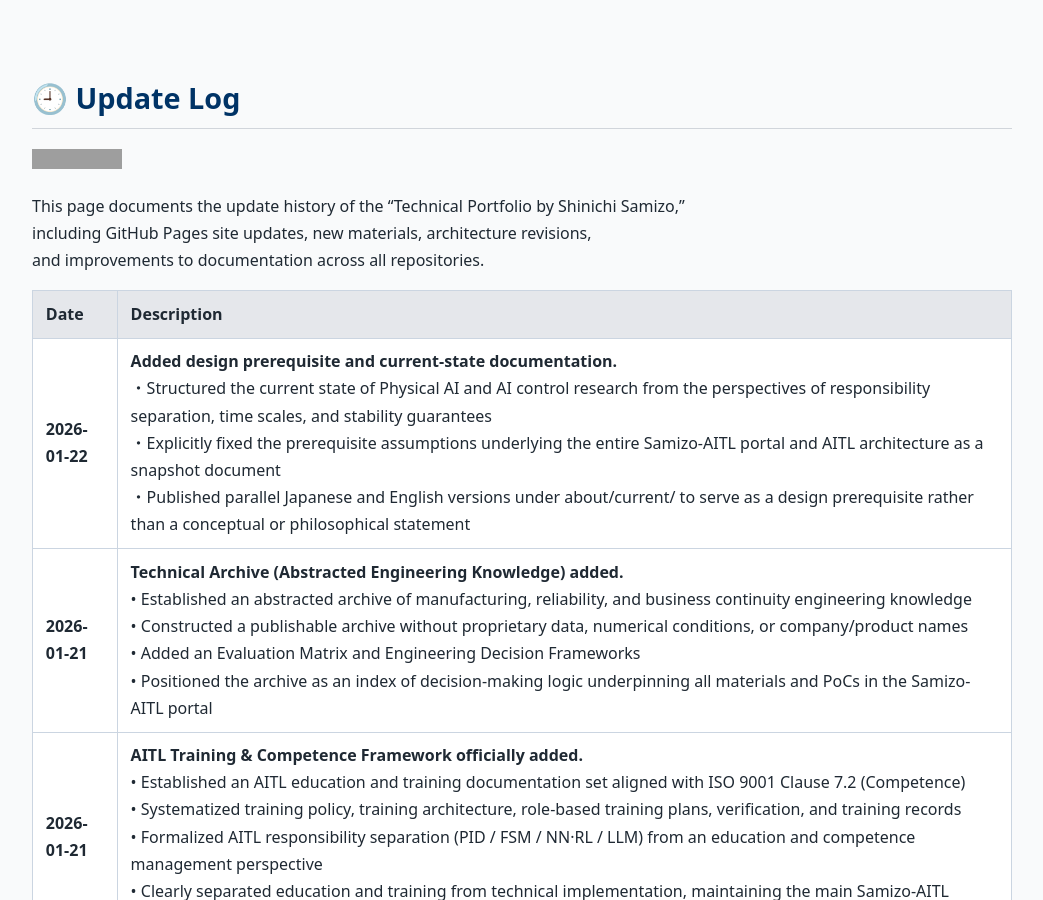
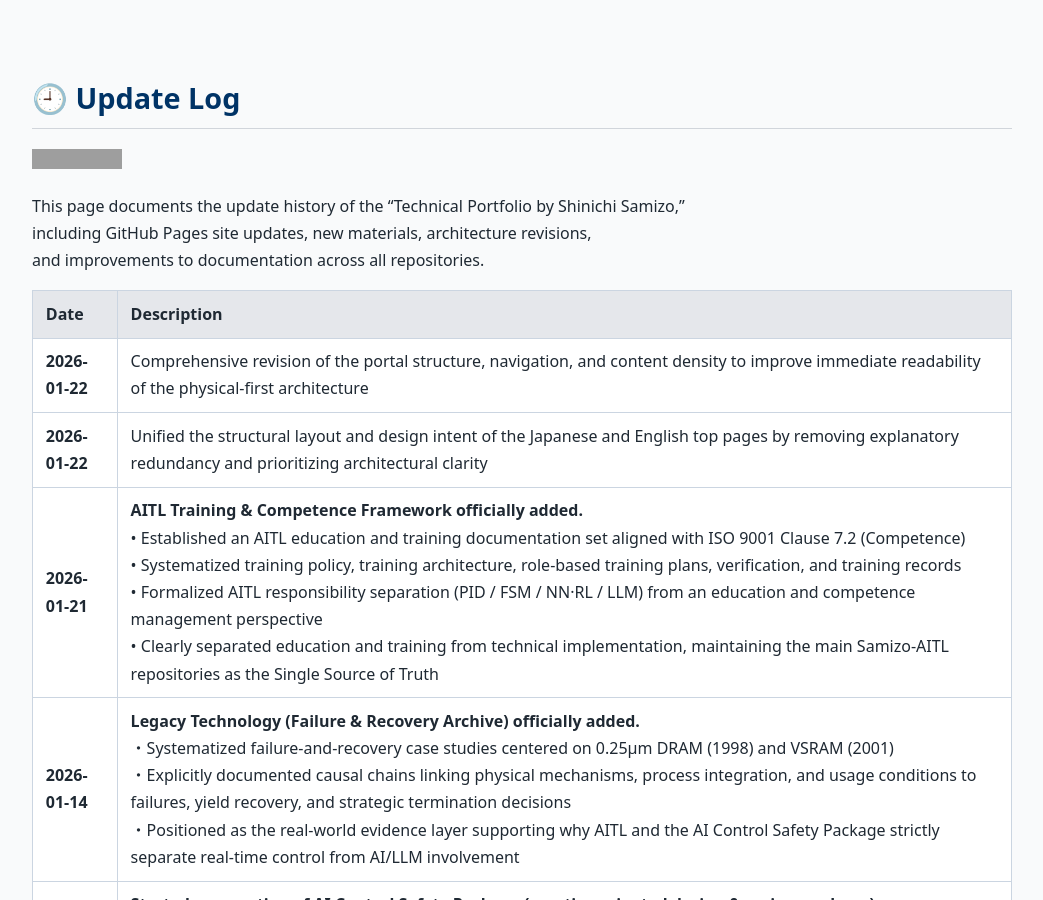
Before and after one commit to Samizo-AITL/Samizo-AITL.github.io, a Jekyll site: the page built from about/update/en/index.md, in a window 1280 px wide and 900 px high. Shown: the whole window, without its empty margins (118-1161 px from the left). Built offline with Jekyll 4.4.1, drawn with Linux system fonts in a browser that asks for light colours; grey boxes are pictures that could not be loaded.

Commit message:
Update index.md

```diff
--- a/about/update/en/index.md
+++ b/about/update/en/index.md
@@ -11,10 +11,10 @@ This page documents the update history of the "Technical Portfolio by Shinichi S
 including GitHub Pages site updates, new materials, architecture revisions,
 and improvements to documentation across all repositories.
 
-| Date       | Description                                                                 |
-|------------|-----------------------------------------------------------------------------|
-| **2026-01-22** | **Added design prerequisite and current-state documentation.**<br>・Structured the current state of Physical AI and AI control research from the perspectives of responsibility separation, time scales, and stability guarantees<br>・Explicitly fixed the prerequisite assumptions underlying the entire Samizo-AITL portal and AITL architecture as a snapshot document<br>・Published parallel Japanese and English versions under about/current/ to serve as a design prerequisite rather than a conceptual or philosophical statement |
-| **2026-01-21** | **Technical Archive (Abstracted Engineering Knowledge) added.**<br>• Established an abstracted archive of manufacturing, reliability, and business continuity engineering knowledge<br>• Constructed a publishable archive without proprietary data, numerical conditions, or company/product names<br>• Added an Evaluation Matrix and Engineering Decision Frameworks<br>• Positioned the archive as an index of decision-making logic underpinning all materials and PoCs in the Samizo-AITL portal |
+| Date       | Description |
+|------------|-------------|
+| **2026-01-22** | Comprehensive revision of the portal structure, navigation, and content density to improve immediate readability of the physical-first architecture |
+| **2026-01-22** | Unified the structural layout and design intent of the Japanese and English top pages by removing explanatory redundancy and prioritizing architectural clarity |
 | **2026-01-21** | **AITL Training & Competence Framework officially added.**<br>• Established an AITL education and training documentation set aligned with ISO 9001 Clause 7.2 (Competence)<br>• Systematized training policy, training architecture, role-based training plans, verification, and training records<br>• Formalized AITL responsibility separation (PID / FSM / NN·RL / LLM) from an education and competence management perspective<br>• Clearly separated education and training from technical implementation, maintaining the main Samizo-AITL repositories as the Single Source of Truth |
 | **2026-01-14** | **Legacy Technology (Failure & Recovery Archive) officially added.**<br>・Systematized failure-and-recovery case studies centered on 0.25µm DRAM (1998) and VSRAM (2001)<br>・Explicitly documented causal chains linking physical mechanisms, process integration, and usage conditions to failures, yield recovery, and strategic termination decisions<br>・Positioned as the real-world evidence layer supporting why AITL and the AI Control Safety Package strictly separate real-time control from AI/LLM involvement |
 | **2026-01-11** | **Started preparation of AI Control Safety Package (practice-oriented design & review package).**<br>• Consolidates control architecture concepts such as Envelope Control, Recovery Control, and AITL into a practical framework<br>• Targets Go / No-Go design judgment, safety envelope definition, and deterministic recovery control for AI / LLM-based control systems<br>• Positioned as a practice-oriented package focusing on design responsibility and boundary definition, not as educational material or PoC |
```
